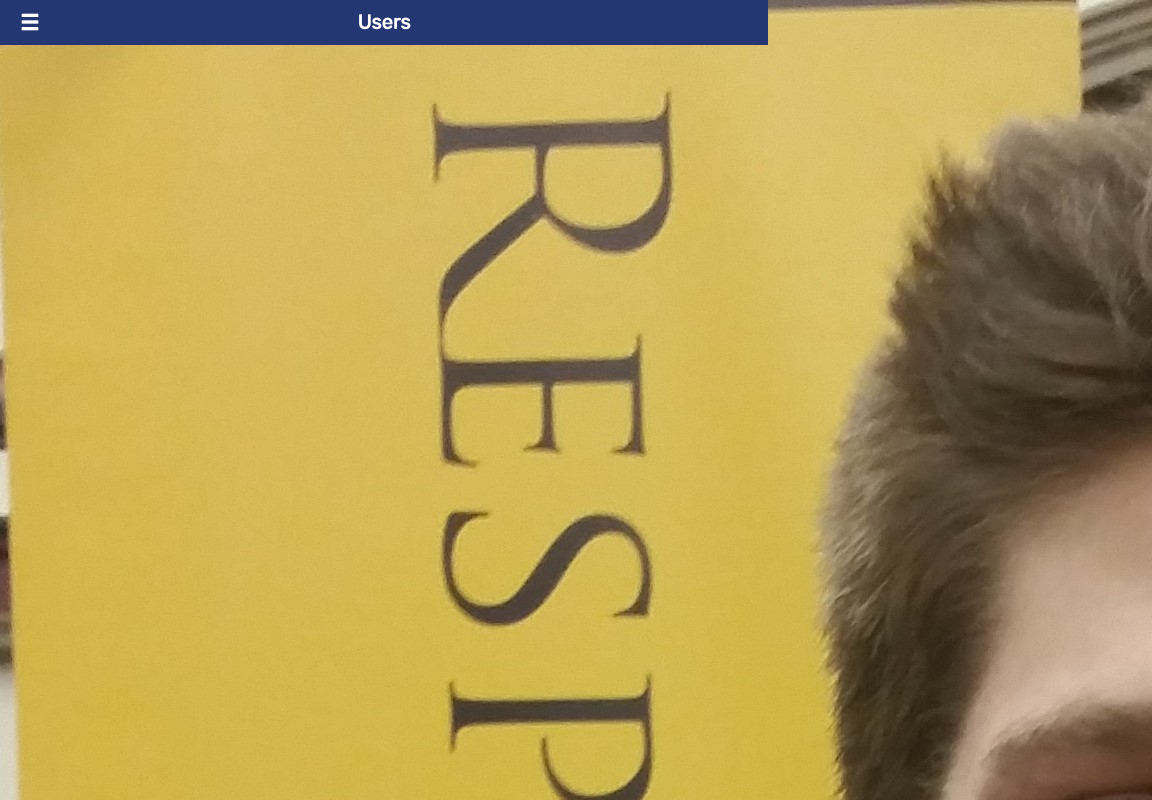
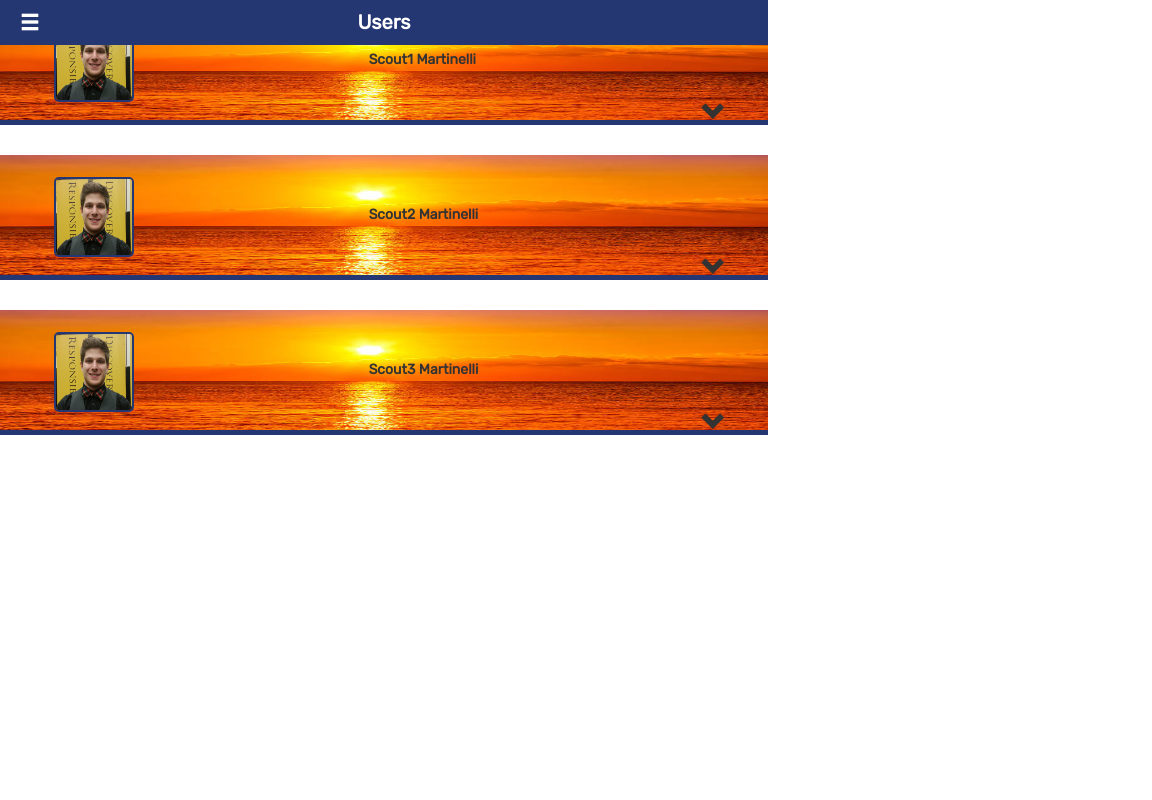
Before and after one commit to cap377/UIandI, an Angular app: page /users in a window 768 px wide. Shown: the top 800 px of the page, 1152 px wide, since content can reach past the window. Built offline with nearby package versions, Linux system fonts and the light colour scheme.

Commit message:
Added tablet functionality

```diff
--- a/src/app/user-profiles/user-profiles.component.scss
+++ b/src/app/user-profiles/user-profiles.component.scss
@@ -22,7 +22,7 @@ html {
 }
 
 //phone screens
-@media screen and (min-width: 320px) and (max-width: 720px) {
+@media screen and (max-width: 720px) {
   //this is the container that shows the user picture and background pic
   .user-profile-container {
     overflow: hidden;
@@ -111,6 +111,92 @@ html {
   }
 }
 //tablets
-@media screen and (min-width: 720px) and (max-width: 1024px) {}
+@media screen and (min-width: 720px) and (max-width: 1024px) {
+  .user-profile-container {
+    overflow: hidden;
+  }
+
+  .user-profile-badge {
+    height: 125px;
+    width: 100vw;
+    margin-bottom: 30px;
+    z-index: 10;
+    position: relative;
+    background-color: $lightColor;
+    display: block;
+  }
+
+  .user-profile-img-container img {
+    opacity: 1;
+    height: 80px;
+    width: 80px;
+    position: absolute;
+    left: 7vw;
+    top: 22px;
+    border-radius: 5px;
+    border: 2px solid $darkColor;
+    //box-shadow: 3px 3px 30px grey;
+    //order: 1px solid $lightColor;
+    // :hover{
+    //   animation-name: user-picture-move;
+    //   animation-duration: 1s;
+    // }
+    z-index: 1;
+  }
+
+  .user-profile-name-container {
+    .user-profile-name-text {
+        position: absolute;
+        left:48vw;
+        top: 50px;
+        font-weight: bold;
+    }
+  }
+
+  .user-profile-background-img-container img {
+    height: 125px;
+    width: 100vw;
+    position: absolute;
+    //border-radius: 5px;
+    //border-top: 1px solid $darkColor;
+    border-bottom: 5px solid $darkColor;
+    //box-shadow: 1px 1px $lightColor;
+    top: 0;
+    left: 0;
+  }
+
+  .user-profile-dropdown-button{
+    position: absolute;
+    background-color: transparent;
+    border: none;
+    outline: none;
+    padding: 10px;
+    top: 90px;
+    left: 90vw;
+    font-size: 25px;
+  }
+
+  //this is for the dropdown of that shows the person bio
+  .user-profile-information-container {
+    z-index: -1;
+    margin-top: -30px;
+    height: 300px;
+    width: 100vw;
+    background: $lightColor;
+    display:block;
+    animation: user-info-animation .8s;
+    text-align: center;
+    font-size: 20px;
+
+    .user-profile-information-name {
+    }
+
+    .user-profile-information-phone {}
+
+    .user-profile-information-email {}
+
+    .user-profile-information-bio {}
+  }
+}
 //pcs
 @media screen and (min-width: 1024px) {}
```
